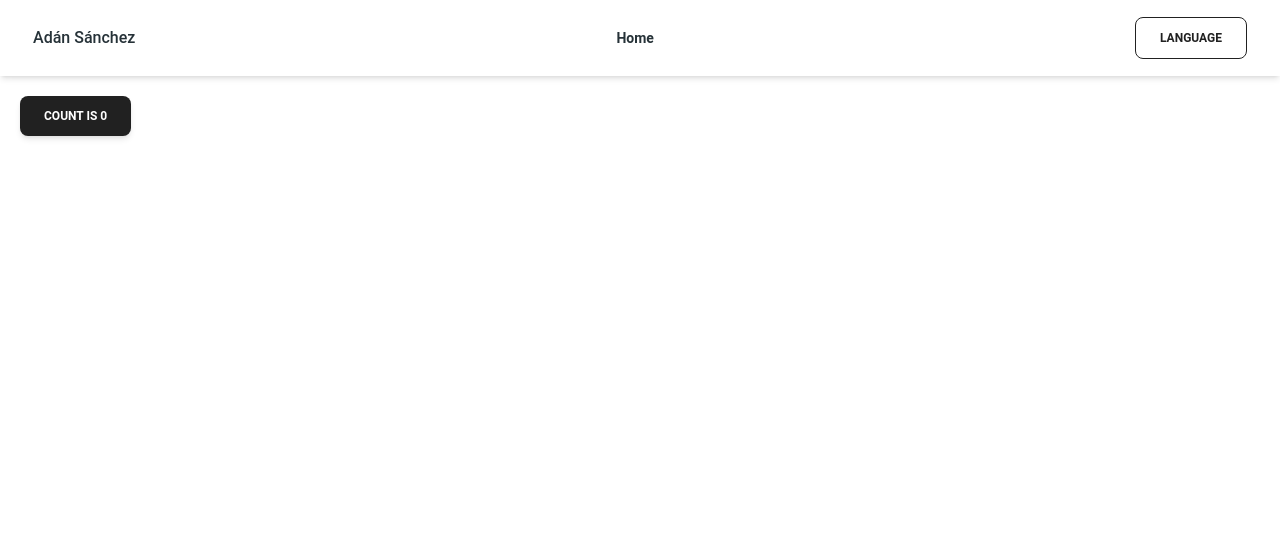
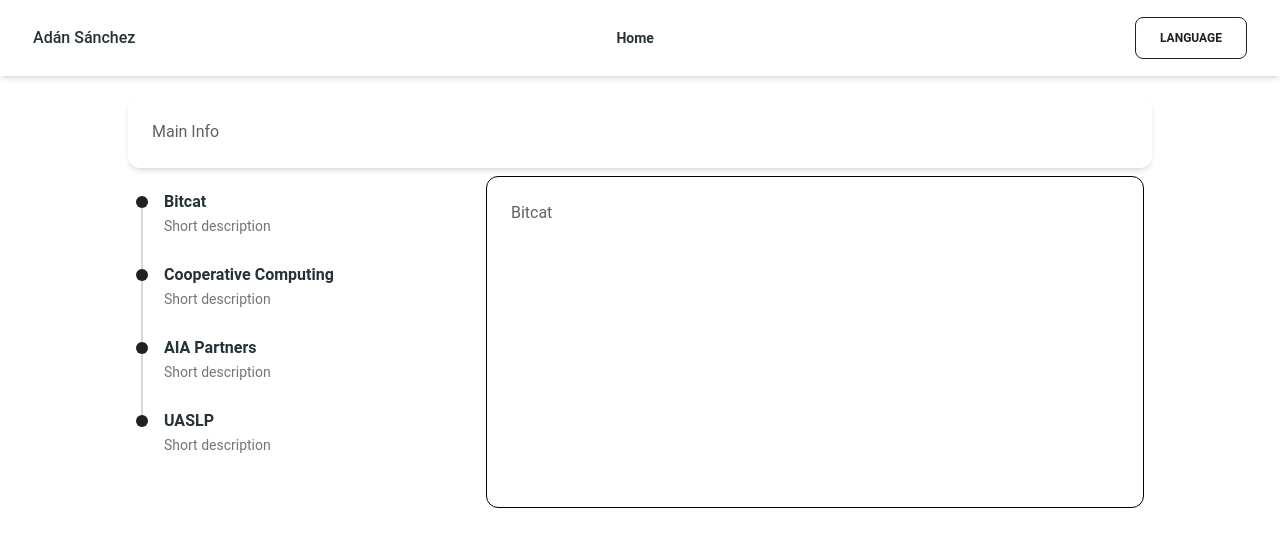
Before and after one commit to DEadMan10sds/Portfolio, a React (Vite) app: page / in a window 1280 px wide. Shown: the top 546 px of the page. Built offline with nearby package versions, Linux system fonts and the light colour scheme.

Commit message:
ADD: JOBS Component for job history

```diff
--- a/src/App.tsx
+++ b/src/App.tsx
@@ -1,17 +1,12 @@
-import { useState } from "react";
-import { Button } from "@material-tailwind/react";
-import { StickyNavbar } from "./components/StickyNavbar";
+import { StickyNavbar, MainInfo, Jobs } from "./components";
 
 function App() {
-  const [count, setCount] = useState(0);
-
   return (
     <>
       <StickyNavbar />
-      <div className="p-5">
-        <Button onClick={() => setCount((count) => count + 1)}>
-          count is {count}
-        </Button>
+      <div className="py-5 max-w-[80%] m-auto">
+        <MainInfo />
+        <Jobs />
       </div>
     </>
   );
--- /dev/null
+++ b/src/components/Jobs.tsx
@@ -0,0 +1,72 @@
+import {
+  Timeline,
+  TimelineItem,
+  TimelineConnector,
+  TimelineHeader,
+  TimelineIcon,
+  TimelineBody,
+  Typography,
+  Card,
+  CardBody,
+} from "@material-tailwind/react";
+import { useState } from "react";
+
+interface JobInterface {
+  company: string;
+  time?: string;
+  shortDescription?: string;
+}
+
+const JOBS: JobInterface[] = [
+  { company: "Bitcat" },
+  { company: "Cooperative Computing" },
+  { company: "AIA Partners" },
+  { company: "UASLP" },
+];
+
+export const Jobs = () => {
+  const [company, setCompany] = useState<number>(0);
+
+  const handleSelectCompany = (selectedCompany: number = 0) => {
+    return () => setCompany(selectedCompany);
+  };
+
+  return (
+    <div className="flex gap-4 w-full p-2">
+      <div className="w-[32rem] py-5">
+        <Timeline>
+          {JOBS.map((job, index) => (
+            <TimelineItem key={job.company}>
+              {index !== JOBS.length - 1 && <TimelineConnector />}
+              <TimelineHeader
+                className="h-3 cursor-pointer"
+                onClick={handleSelectCompany(index)}
+              >
+                <TimelineIcon />
+                <Typography
+                  variant="h6"
+                  color="blue-gray"
+                  className="leading-none"
+                >
+                  {job.company}
+                </Typography>
+              </TimelineHeader>
+              <TimelineBody className="pb-8">
+                <Typography
+                  variant="small"
+                  color="gray"
+                  className="font-normal text-gray-600"
+                >
+                  Short description
+                </Typography>
+              </TimelineBody>
+            </TimelineItem>
+          ))}
+        </Timeline>
+      </div>
+      <Card className="w-full border border-solid border-black" shadow={false}>
+        <CardBody>{JOBS[company].company}</CardBody>
+      </Card>
+    </div>
+  );
+};
--- /dev/null
+++ b/src/components/MainInfo.tsx
@@ -0,0 +1,9 @@
+import { Card, CardBody } from "@material-tailwind/react";
+
+export const MainInfo = () => {
+  return (
+    <Card className="w-full flex-row">
+      <CardBody>Main Info</CardBody>
+    </Card>
+  );
+};
--- a/src/components/StickyNavbar.tsx
+++ b/src/components/StickyNavbar.tsx
@@ -3,7 +3,6 @@ import {
   Navbar,
   Collapse,
   Typography,
-  Button,
   IconButton,
 } from "@material-tailwind/react";
 import { useTranslation } from "react-i18next";
--- /dev/null
+++ b/src/components/index.ts
@@ -0,0 +1,6 @@
+import { MainInfo } from "./MainInfo";
+import { StickyNavbar } from "./StickyNavbar";
+import { ChangeLanguage } from "./ChangeLanguage";
+import { Jobs } from "./Jobs";
+
+export { MainInfo, StickyNavbar, ChangeLanguage, Jobs };
```
